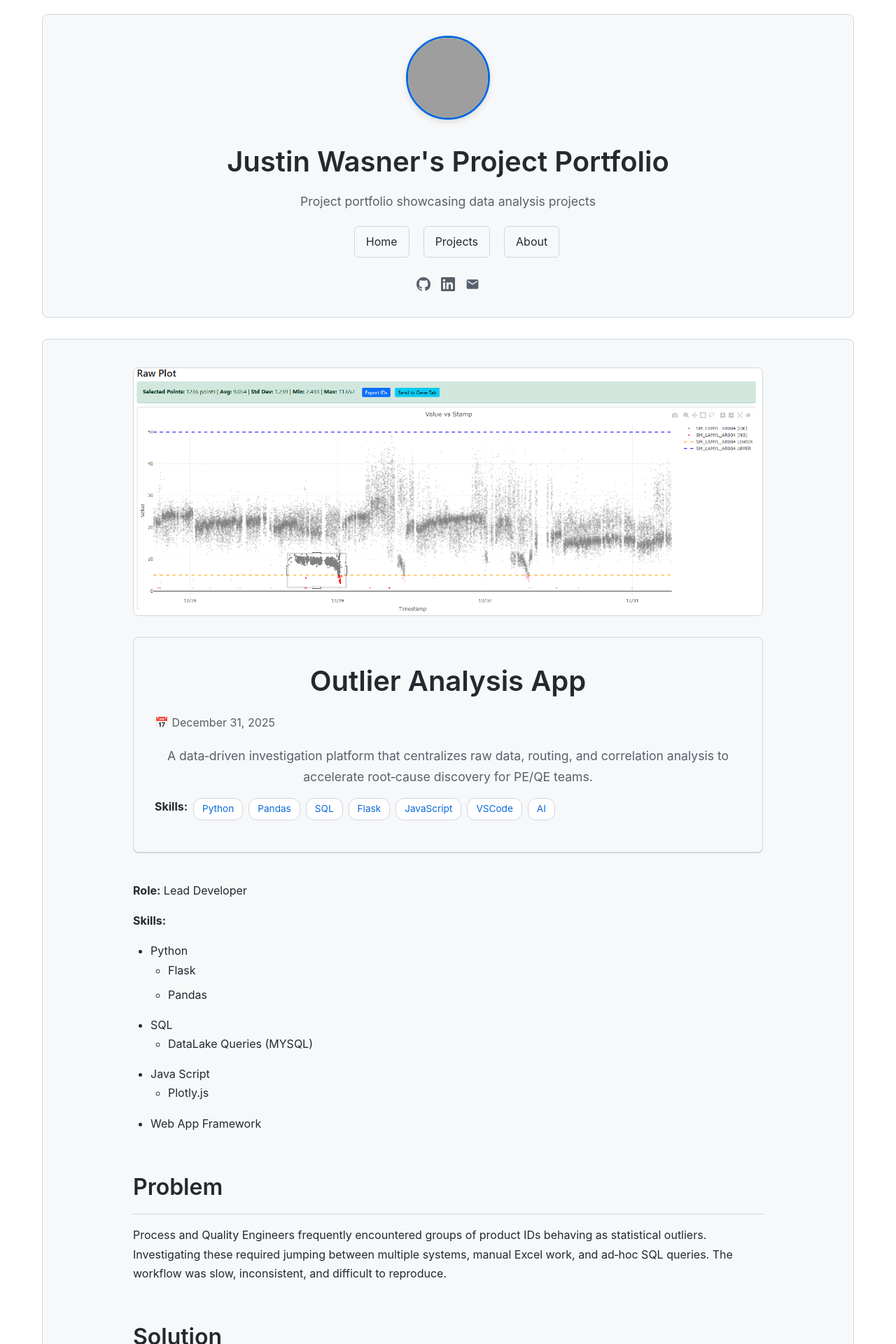
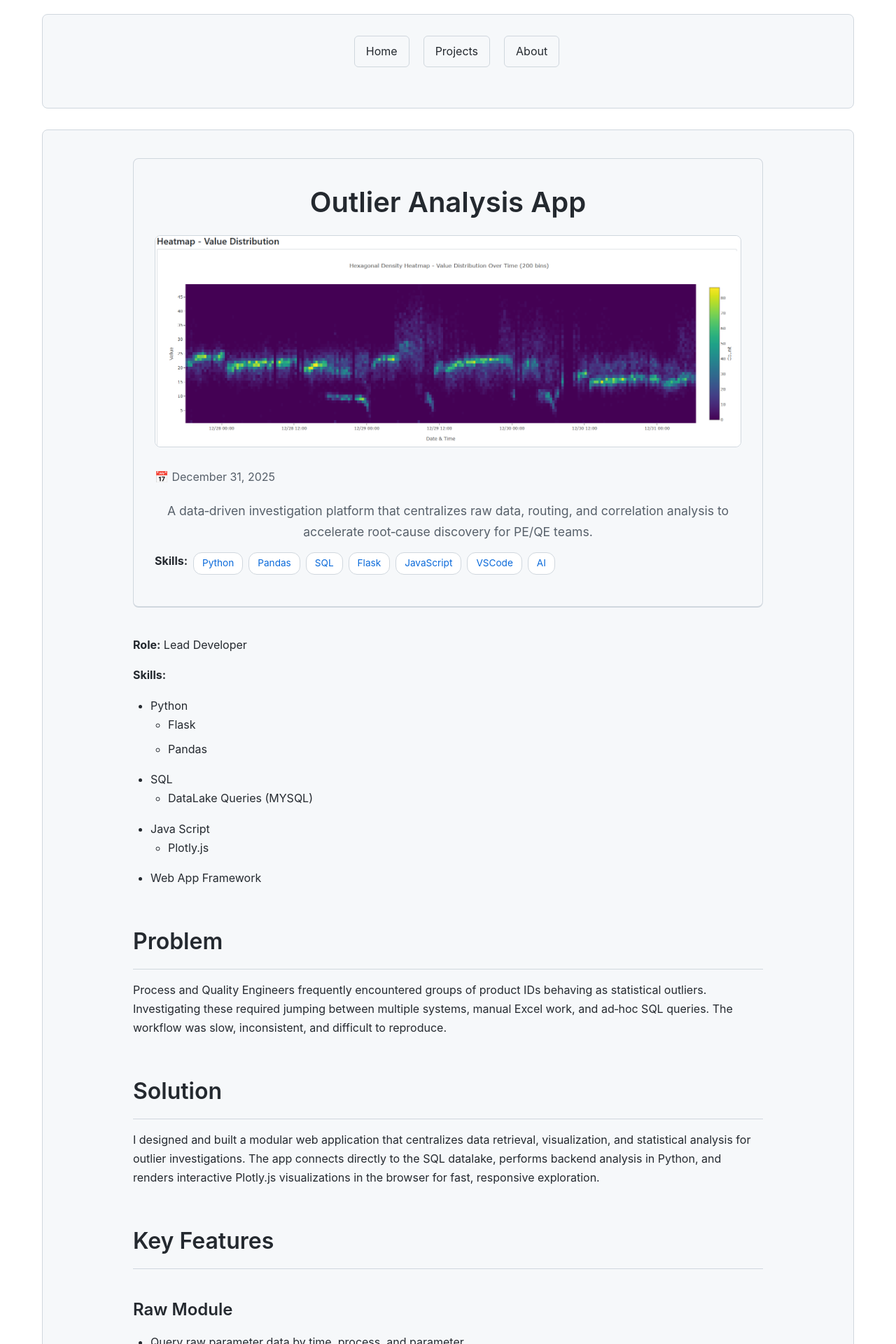
Before and after one commit to jdwasner/jdwasner.github.io, a Jekyll site: the page built from _projects/Outlier Analysis App.md, in a window 1280 px wide. Shown: the top 1920 px of the page at 70% size. Built offline with Jekyll 4.4.1, drawn with Linux system fonts in a browser that asks for light colours; grey boxes are pictures that could not be loaded.

Commit message:
Cleaning up some formating

```diff
--- a/_layouts/default.html
+++ b/_layouts/default.html
@@ -34,11 +34,13 @@
         <!-- Header -->
         <header>
             <div class="header-content">
+                {% unless page.layout == 'project' %}
                 <div class="profile-picture">
                     <img src="{{ '/assets/images/Profile Picture.jpg' | relative_url }}" alt="{{ site.author.name }}">
                 </div>
                 <h1><a href="{{ '/' | relative_url }}">{{ site.title }}</a></h1>
                 <p>{{ site.description }}</p>
+                {% endunless %}
 
                 <!-- Navigation -->
                 <nav>
@@ -49,6 +51,7 @@
                     </ul>
                 </nav>
 
+                {% unless page.layout == 'project' %}
                 <!-- Social Links -->
                 <div class="social-links">
                     {% if site.author.github %}
@@ -73,6 +76,7 @@
                     </a>
                     {% endif %}
                 </div>
+                {% endunless %}
             </div>
         </header>
 
--- a/_layouts/project.html
+++ b/_layouts/project.html
@@ -3,14 +3,15 @@ layout: default
 ---
 
 <article class="project-detail">
-    {% if page.featured_image %}
-    <div class="project-featured-image">
-        <img src="{{ page.featured_image | relative_url }}" alt="{{ page.title }}">
-    </div>
-    {% endif %}
-
     <header class="project-header">
         <h1>{{ page.title }}</h1>
+
+        {% if page.featured_image %}
+        <div class="project-featured-image">
+            <img src="{{ page.featured_image | relative_url }}" alt="{{ page.title }}">
+        </div>
+        {% endif %}
+
         <div class="project-meta">
             <span class="date">📅 {{ page.date | date: "%B %d, %Y" }}</span>
             {% if page.github %}
--- a/_projects/Outlier Analysis App.md
+++ b/_projects/Outlier Analysis App.md
@@ -3,7 +3,7 @@ layout: project
 title: Outlier Analysis App
 date: 2025-12-31
 description: A data‑driven investigation platform that centralizes raw data, routing, and correlation analysis to accelerate root‑cause discovery for PE/QE teams.
-featured_image: /assets/images/OutlierAnalysisApp_Image02.png
+featured_image: /assets/images/OutlierAnalysisApp_Image03.png
 skills:
   - Python
   - Pandas
--- a/assets/css/style.scss
+++ b/assets/css/style.scss
@@ -97,7 +97,7 @@ nav ul {
     list-style: none;
     display: flex;
     gap: 20px;
-    flex-wrap: wrap;
+    flex-wrap: nowrap;
     margin-bottom: 20px;
     justify-content: center;
 }
```
